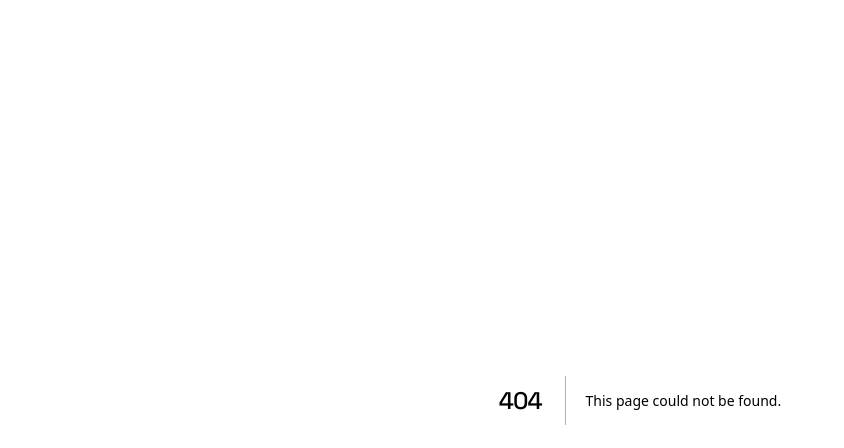
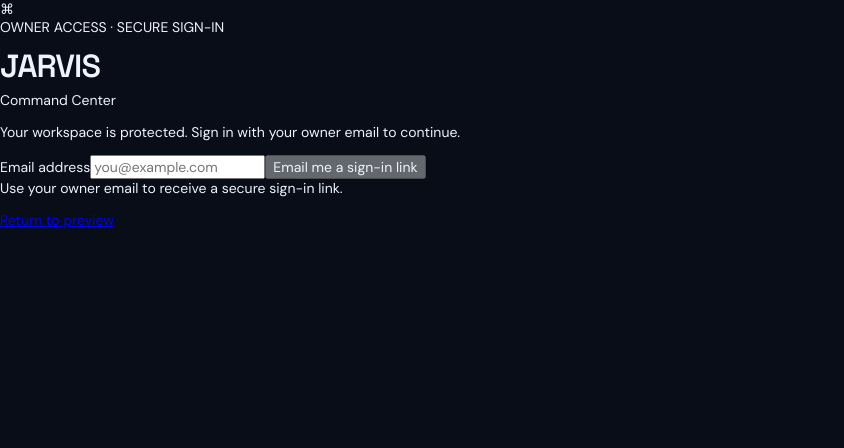
Before and after one commit to Mueller290/JARVIS-Command-Center, a Next.js app: page /login in a window 1280 px wide. Before the commit this address had no page. Shown: the top 448 px of the page, without its empty margins (0-844 px from the left). Built offline with nearby package versions, Linux system fonts and the light colour scheme.

Commit message:
Add owner magic-link sign-in page

```diff
--- /dev/null
+++ b/src/app/login/page.tsx
@@ -0,0 +1,25 @@
+'use client';
+
+import { FormEvent, useState } from 'react';
+import { createSupabaseBrowserClient } from '@/lib/supabase/client';
+
+export default function LoginPage() {
+  const [email, setEmail] = useState('');
+  const [message, setMessage] = useState('Use your owner email to receive a secure sign-in link.');
+  const [busy, setBusy] = useState(false);
+  async function submit(event: FormEvent<HTMLFormElement>) {
+    event.preventDefault(); setBusy(true); setMessage('Sending your secure sign-in link…');
+    try {
+      const supabase = createSupabaseBrowserClient();
+      const params = new URLSearchParams(window.location.search);
+      const next = params.get('next');
+      const safeNext = next && next.startsWith('/') && !next.startsWith('//') ? next : '/';
+      const redirectTo = window.location.origin + '/auth/callback?next=' + encodeURIComponent(safeNext);
+      const { error } = await supabase.auth.signInWithOtp({ email: email.trim(), options: { emailRedirectTo: redirectTo } });
+      if (error) throw error;
+      setMessage('Check your email for the sign-in link. Return here after opening it.');
+    } catch (error) { setMessage(error instanceof Error ? error.message : 'Unable to send the sign-in link. Check Supabase configuration.'); }
+    finally { setBusy(false); }
+  }
+  return <main className="auth-shell"><section className="auth-card"><div className="auth-mark">⌘</div><div className="auth-eyebrow">OWNER ACCESS · SECURE SIGN-IN</div><h1>JARVIS</h1><p className="auth-subtitle">Command Center</p><p className="auth-copy">Your workspace is protected. Sign in with your owner email to continue.</p><form onSubmit={submit} className="auth-form"><label htmlFor="owner-email">Email address</label><input id="owner-email" type="email" autoComplete="email" required value={email} onChange={e=>setEmail(e.target.value)} placeholder="you@example.com"/><button type="submit" disabled={busy || !email.trim()}>{busy ? 'Sending…' : 'Email me a sign-in link'}</button></form><p className="auth-message" role="status">{message}</p><a className="auth-back" href="/">Return to preview</a></section></main>;
+}
```
